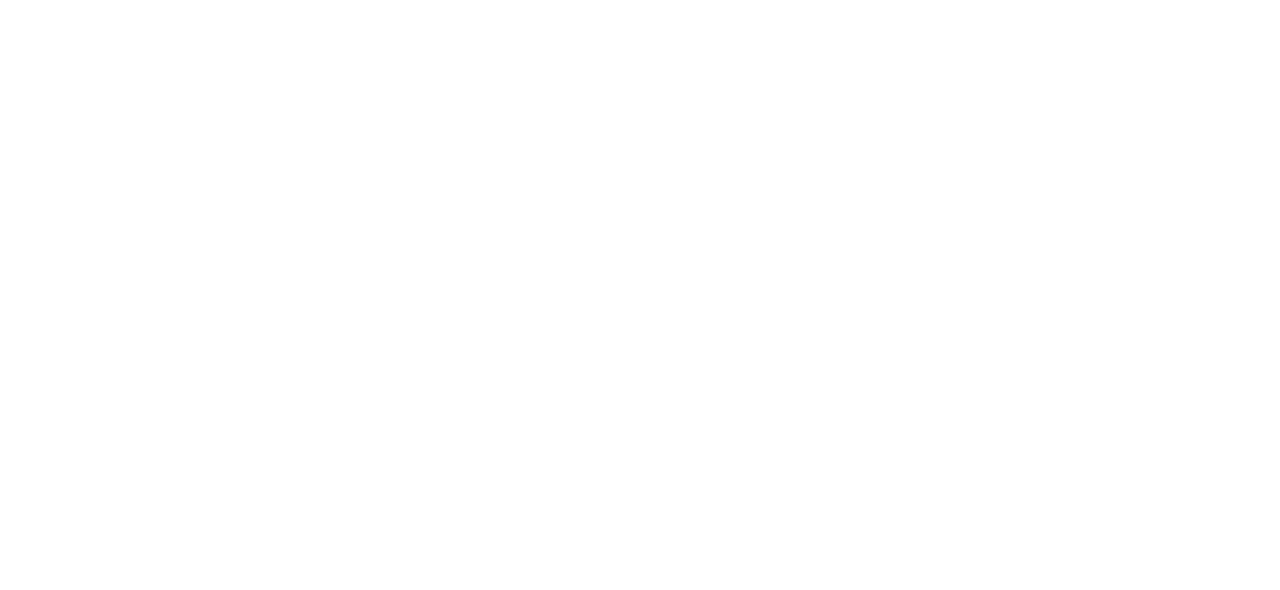
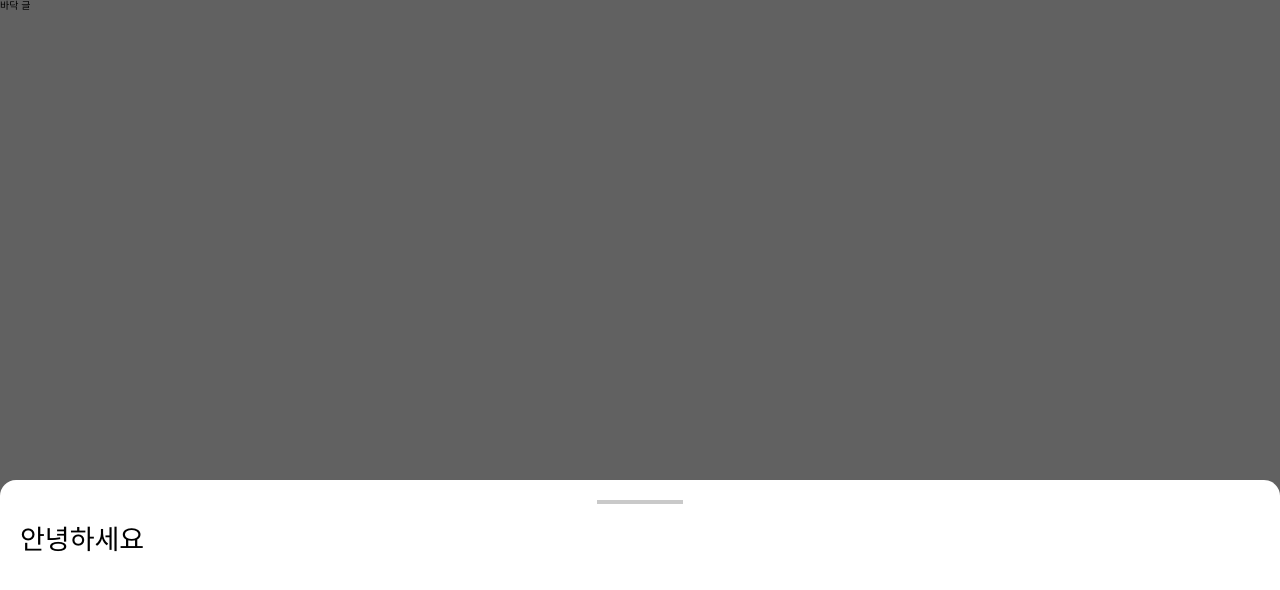
Before and after one commit to dohyung4934/blog-front, a Vue app: page /publish/lo03 in a window 1280 px wide. Before the commit this address had no page. Shown: the top 590 px of the page. Built offline with nearby package versions, Linux system fonts and the light colour scheme.

Commit message:
개발 중

```diff
--- a/src/assets/style/common.css
+++ b/src/assets/style/common.css
@@ -16,3 +16,35 @@
   height: 3.5rem;
   font-size: 1.5rem;
 }
+
+.bottomsheet {
+  background-color: #FFFFFF;
+  position: fixed;
+  top: 60vh;
+  left: 0;
+  bottom: 0;
+  right: 0;
+  border-radius: 1.6rem 1.6rem 0 0;
+  padding: 2rem;
+}
+
+.horizontal-center {
+  display: flex;
+  justify-content: center;
+}
+
+.bottomsheet-handle {
+  width: 8.6rem;
+  height: 0.4rem;
+  background-color: rgb(201, 201, 201);
+  margin-bottom: 2rem;
+}
+
+.dim {
+  background-color: rgba(0, 0, 0, 0.62);
+  position: fixed;
+  top: 0;
+  left: 0;
+  bottom: 0;
+  right: 0;
+}
--- a/src/assets/style/di.css
+++ b/src/assets/style/di.css
@@ -30,3 +30,12 @@
 .cal-dot-hide {
   color: white;
 }
+
+.post {
+  font-size: 2rem;
+  padding: 2rem;
+}
+
+.post>p {
+  margin-bottom: 1rem;
+}
--- /dev/null
+++ b/src/components/uu-components/UuBottomsheet.vue
@@ -0,0 +1,21 @@
+<!-- 바텀시트 -->
+<script setup lang="ts">
+const emit = defineEmits(['click-dim'])
+
+/** 딤 영역 클릭 */
+function onClickDim() {
+  emit('click-dim')
+}
+</script>
+
+<template>
+  <teleport to="body">
+    <div class="dim" @click="onClickDim"></div>
+    <article class="bottomsheet">
+      <div class="horizontal-center">
+        <div class="bottomsheet-handle"></div>
+      </div>
+      <slot></slot>
+    </article>
+  </teleport>
+</template>
--- a/src/views/publish/di/di02.vue
+++ b/src/views/publish/di/di02.vue
@@ -4,5 +4,12 @@
 </script>
 
 <template>
-  <basic-header title="2022년 12월 4일 바보" show-back show-more />
+  <basic-header title="2022년 12월 4일" show-back show-more />
+  <section class="post">
+    <p>안녕하세요</p>
+    <p>안녕하세요</p>
+    <p>안녕하세요</p>
+    <p>안녕하세요</p>
+    <p>안녕하세요</p>
+  </section>
 </template>
--- a/src/views/publish/lo/lo03.vue
+++ b/src/views/publish/lo/lo03.vue
@@ -0,0 +1,21 @@
+<!-- lo03 바텀시트 -->
+<script setup lang="ts">
+import { ref } from 'vue'
+
+import UuBottomsheet from '@/components/uu-components/UuBottomsheet.vue'
+
+/** 바텀시트 노출 여부 */
+const isShow = ref(true)
+
+/** 바텀시트 뒤 딤 처리 영역 클릭 */
+function onClickDim() {
+  isShow.value = false
+}
+</script>
+
+<template>
+  <p>바닥 글</p>
+  <uu-bottomsheet v-if="isShow" @click-dim="onClickDim">
+    <p class="large-text">안녕하세요</p>
+  </uu-bottomsheet>
+</template>
```
Also changed, not shown: src/router/routes/publish.ts (+12 -0 lines).
